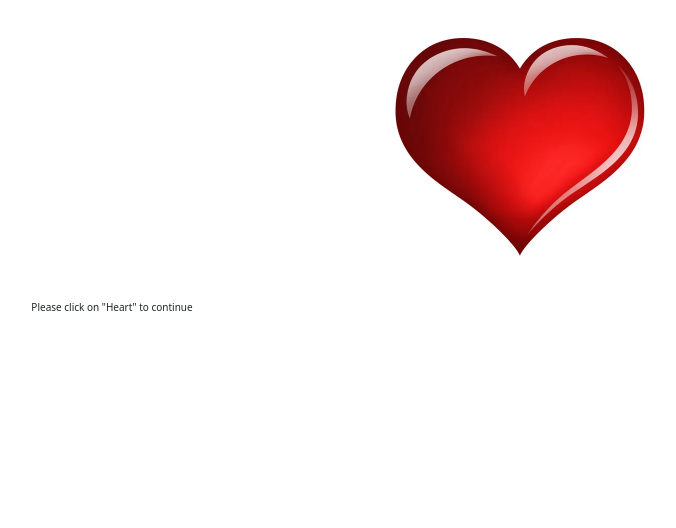
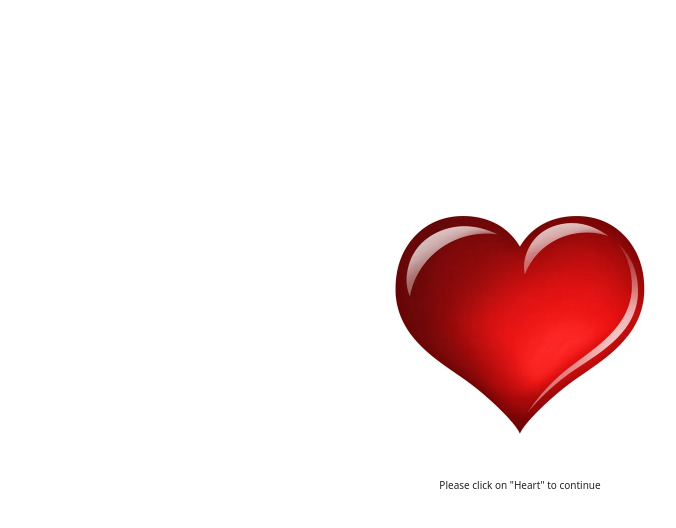
Before and after one commit to GrandhiPriyanka/GrandhiPriyanka.github.io, an Angular app: page /wishes in a window 1280 px wide. Shown: the top 528 px of the page, without its empty margins (120-796 px from the left). Built offline with nearby package versions, Linux system fonts and the light colour scheme.

Commit message:
image style changes

```diff
--- a/src/app/app.component.html
+++ b/src/app/app.component.html
@@ -1,5 +1,5 @@
 <div class="container">
-  <div *ngIf="showLoader && !showCards">
+  <div *ngIf="showLoader && !showCards" class="heartCls">
     <img class="centerImg" src="assets/images/heart.jpg" (click)="onloaderClick()"/>
     <p class="msg">Please click on "Heart" to continue</p>
   </div>
--- a/src/app/app.component.scss
+++ b/src/app/app.component.scss
@@ -5,9 +5,14 @@
     width: 300px;
 }
 .msg{
-    width: 300px;
     font-size: 10px;
     text-align: center;
+}
+.heartCls{
+    position: absolute;
+    top: 45%;
+    left: 50%;
+    transform: translate(-50%, -55%);
 }
 .centered {
     position: absolute;
--- a/src/app/wishes/wishes.component.html
+++ b/src/app/wishes/wishes.component.html
@@ -1,5 +1,5 @@
 <div class="container">
-    <div class="col-lg-6 col-4">
+    <div class="imgCls">
         <img class="centerImg" src="assets/images/birthday_img.gif" />
     </div>
 </div>
--- a/src/app/wishes/wishes.component.scss
+++ b/src/app/wishes/wishes.component.scss
@@ -10,3 +10,12 @@
 .centerImg{
     width: 300px;
 }
+
+.imgCls{
+    position: absolute;
+    top: 50%;
+    left: 50%;
+    transform: translate(-50%, -50%);
+    font-size: 35px;
+    font-family: cursive;
+}
```
Also changed, not shown: 3 other files (tests, documents, lock files or other folders).
